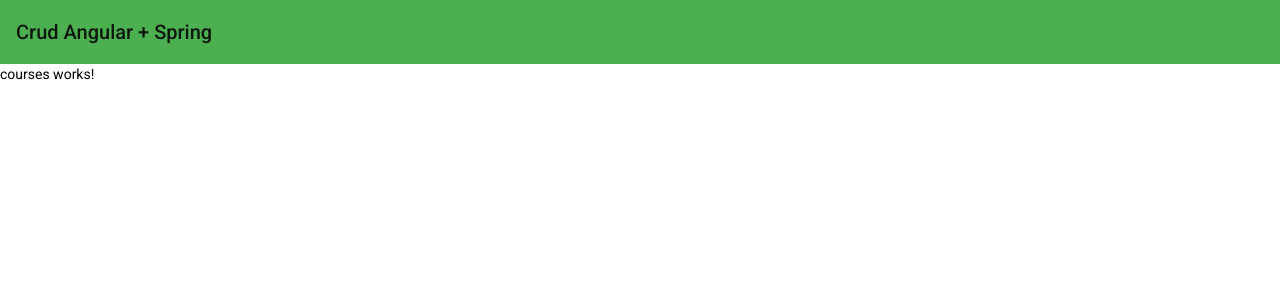
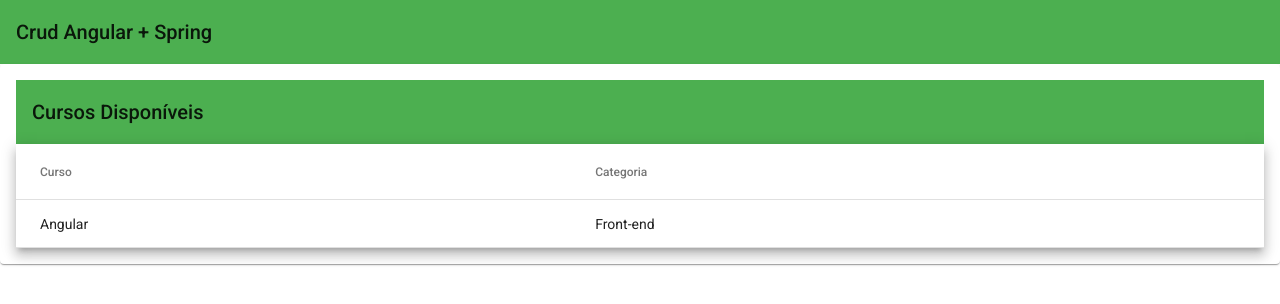
Before and after one commit to riqueteus/crud_angular-spring, an Angular app in the folder Angular/: page /courses in a window 1280 px wide. Shown: the top 304 px of the page. Built offline with nearby package versions, Linux system fonts and the light colour scheme.

Commit message:
Create Table

```diff
--- a/Angular/src/app/courses/courses.module.ts
+++ b/Angular/src/app/courses/courses.module.ts
@@ -1,5 +1,6 @@
+import { AppMaterialModule } from './../shared/app-material/app-material.module';
+import { CommonModule } from '@angular/common';
 import { NgModule } from '@angular/core';
-import { CommonModule } from '@angular/common';
 
 import { CoursesRoutingModule } from './courses-routing.module';
 import { CoursesComponent } from './courses/courses.component';
@@ -11,7 +12,8 @@ import { CoursesComponent } from './courses/courses.component';
   ],
   imports: [
     CommonModule,
-    CoursesRoutingModule
+    CoursesRoutingModule,
+    AppMaterialModule
   ]
 })
 export class CoursesModule { }
--- a/Angular/src/app/courses/courses/courses.component.html
+++ b/Angular/src/app/courses/courses/courses.component.html
@@ -1 +1,24 @@
-<p>courses works!</p>
+<mat-card>
+
+  <mat-toolbar color="primary">Cursos Disponíveis</mat-toolbar>
+
+<table mat-table [dataSource]="courses" class="mat-elevation-z8">
+
+  <!-- Name Column -->
+  <ng-container matColumnDef="name">
+    <th mat-header-cell *matHeaderCellDef> Curso </th>
+    <td mat-cell *matCellDef="let course"> {{ course.name }} </td>
+  </ng-container>
+
+  <!-- Category Column -->
+  <ng-container matColumnDef="category">
+    <th mat-header-cell *matHeaderCellDef> Categoria </th>
+    <td mat-cell *matCellDef="let course"> {{ course.category }} </td>
+  </ng-container>
+
+
+
+  <tr mat-header-row *matHeaderRowDef="displayedColumns"></tr>
+  <tr mat-row *matRowDef="let row; columns: displayedColumns;"></tr>
+</table>
+</mat-card>
--- a/Angular/src/app/courses/courses/courses.component.scss
+++ b/Angular/src/app/courses/courses/courses.component.scss
@@ -0,0 +1,3 @@
+table {
+  width: 100%;
+}
--- a/Angular/src/app/courses/courses/courses.component.ts
+++ b/Angular/src/app/courses/courses/courses.component.ts
@@ -1,3 +1,4 @@
+import { Course } from './../model/course';
 import { Component, OnInit } from '@angular/core';
 
 @Component({
@@ -7,6 +8,11 @@ import { Component, OnInit } from '@angular/core';
 })
 export class CoursesComponent implements OnInit {
 
+  courses: Course[] = [
+    { _id: '1' , name: 'Angular' , category: 'Front-end' }
+  ];
+  displayedColumns = ['name' , 'category'];
+
   constructor() { }
 
   ngOnInit(): void {
--- /dev/null
+++ b/Angular/src/app/courses/model/course.ts
@@ -0,0 +1,5 @@
+export interface Course {
+  _id: string;
+  name: string;
+  category: string;
+}
```
Also changed, not shown: Angular/src/app/shared/app-material/app-material.module.ts (added, +15 -0 lines).
